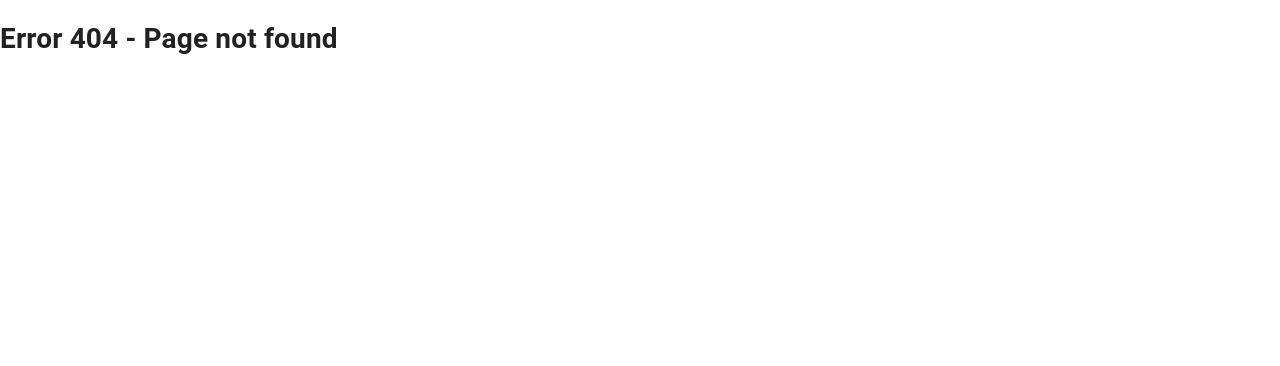
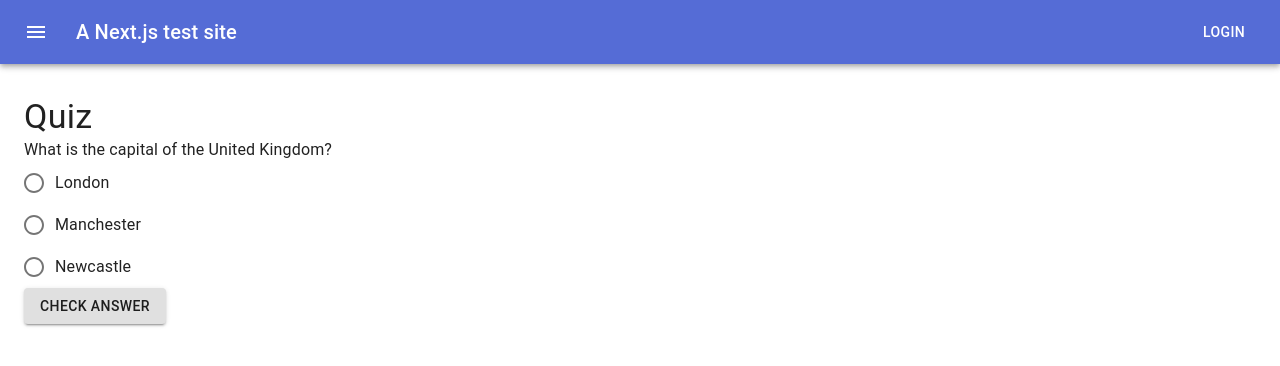
Before and after one commit to AspieCoder1/next-example, a Next.js app: page /quiz in a window 1280 px wide. Before the commit this address had no page. Shown: the top 366 px of the page. Built offline with nearby package versions, Linux system fonts and the light colour scheme.

Commit message:
Commited quiz page

```diff
--- /dev/null
+++ b/pages/quiz.tsx
@@ -0,0 +1,64 @@
+import React, { useState } from 'react';
+import {
+	FormControl,
+	FormLabel,
+	Radio,
+	FormControlLabel,
+	RadioGroup,
+	Button,
+	Typography,
+} from '@material-ui/core';
+
+import Layout from '../components/Layout';
+
+const Quiz = (): JSX.Element => {
+	const [value, setValue] = useState<string>('');
+	const [result, setResult] = useState<string>(null);
+	const handleChange = (event: React.ChangeEvent<{ value: unknown }>) => {
+		setValue(event.target.value as string);
+	};
+
+	const checkAnswer = () => {
+		if (value === 'London') {
+			setResult('Well done answer is correct');
+		} else {
+			setResult('Sorry, your answer is incorrect');
+		}
+	};
+
+	return (
+		<Layout>
+			<Typography variant='h4' component='h1'>
+				Quiz
+			</Typography>
+			<Typography>What is the capital of the United Kingdom?</Typography>
+			<FormControl component='fieldset'>
+				<FormLabel component='legend'></FormLabel>
+				<RadioGroup
+					aria-label='gender'
+					name='gender1'
+					value={value}
+					onChange={handleChange}
+				>
+					<FormControlLabel value='London' control={<Radio />} label='London' />
+					<FormControlLabel
+						value='Manchester'
+						control={<Radio />}
+						label='Manchester'
+					/>
+					<FormControlLabel
+						value='Newcastle'
+						control={<Radio />}
+						label='Newcastle'
+					/>
+				</RadioGroup>
+				<Button variant='contained' onClick={checkAnswer}>
+					Check answer
+				</Button>
+				<Typography color='textSecondary'>{result}</Typography>
+			</FormControl>
+		</Layout>
+	);
+};
+
+export default Quiz;
```
